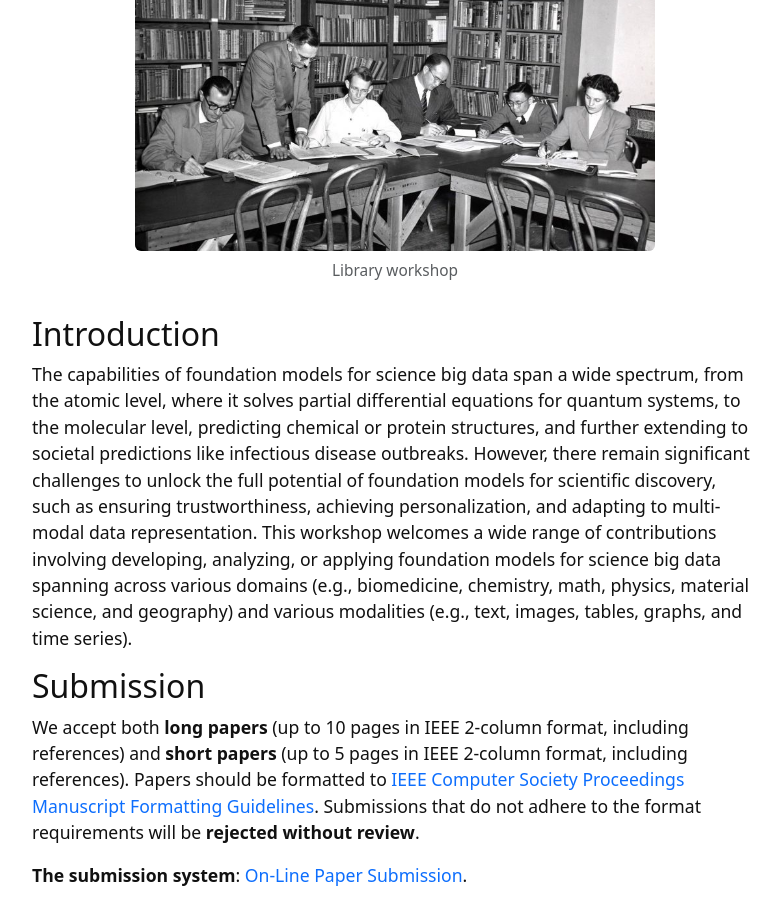
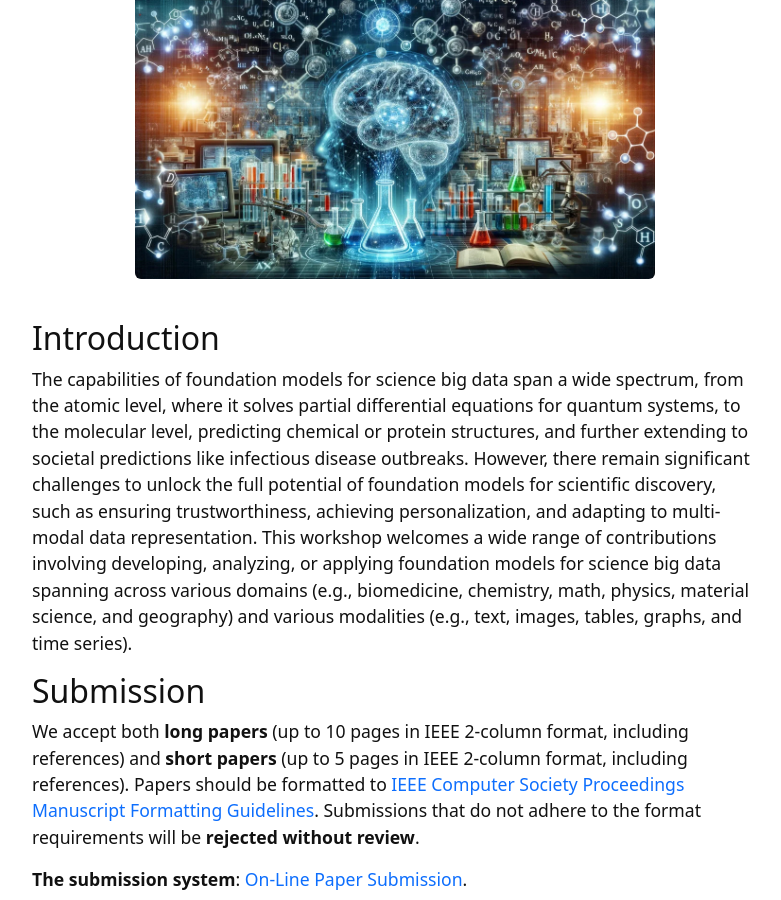
Before and after one commit to xuanwang91/fm4science-workshop, a Jekyll site: the page built from index.md, in a window 1280 px wide and 900 px high, scrolled down 300 px. Shown: the whole window, without its empty margins (245-1026 px from the left). Built offline with Jekyll 4.4.1, drawn with Linux system fonts in a browser that asks for light colours.

Commit message:
Update index.md

```diff
--- a/index.md
+++ b/index.md
@@ -9,7 +9,7 @@ Time: **Dec 15-18, 2024**
 
 Location: **Washington D.C., USA**
 
-{% include figure.html img="uidaho-workshop.jpg" alt="intro image here" caption="Library workshop" width="75%" %}
+{% include figure.html img="front-page.jpg" alt="intro image here" width="75%" %}
 
 
 ## Introduction
```
